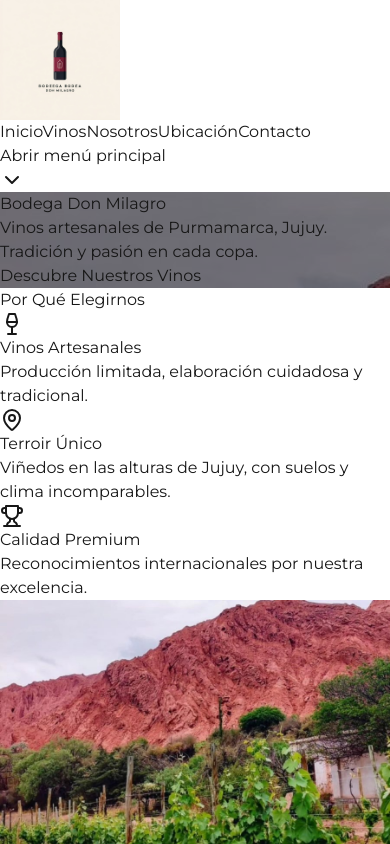
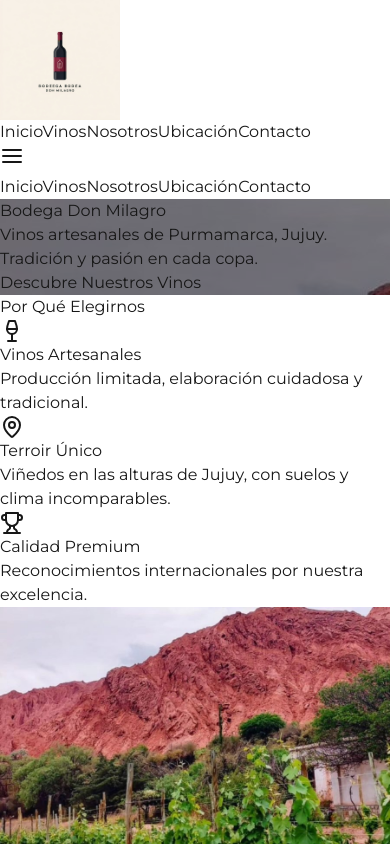
Before and after one commit to pablitomartinez/restaurante-milarock, a Next.js app: page / in a window 390 px wide. Shown: the top 844 px of the page. Built offline with nearby package versions, Linux system fonts and the light colour scheme.

Commit message:
fix: solucion a problemas de menu desplegable en modo mobile

```diff
--- a/src/app/components/Navbar.tsx
+++ b/src/app/components/Navbar.tsx
@@ -1,23 +1,69 @@
-import { ChevronDown } from "lucide-react";
+"use client";
+
+import { useState } from "react";
+import { AlignJustify, X } from "lucide-react";
 import Image from "next/image";
 import Link from "next/link";
 
 const Navbar: React.FC = () => {
+  const [isMenuOpen, setIsMenuOpen] = useState(false);
+
+  const toggleMenu = () => {
+    setIsMenuOpen(!isMenuOpen);
+  };
+
   return (
     <nav className="fixed w-full z-50 bg-gray-900/70 backdrop-blur-sm">
       <div className="max-w-7xl mx-auto px-4 sm:px-6 lg:px-8">
         <div className="flex items-center justify-between h-16">
+          {/* LOGO  */}
           <div className="flex items-center">
             <Image
               src="/logo.jpg"
               alt="Bodega Don Milagro"
-              width={120} // Ajusta el ancho según el tamaño original de tu logo
-              height={30} // Ajusta el alto según el tamaño original de tu logo
+              width={120}
+              height={30}
               className="h-12 w-auto"
             />
           </div>
+
+          {/* Desktop */}
+          <div className="flex items-center justify-between h-16">
             <div className="hidden md:block">
               <div className="ml-10 flex items-baseline space-x-4">
+                {["Inicio", "Vinos", "Nosotros", "Ubicación", "Contacto"].map(
+                  (item) => (
+                    <Link
+                      key={item}
+                      href={`#${item.toLowerCase()}`}
+                      className="text-white hover:bg-red-700 px-3 py-2 rounded-md text-sm font-medium"
+                    >
+                      {item}
+                    </Link>
+                  )
+                )}
+              </div>
+            </div>
+          </div>
+
+          {/* mobile  */}
+          <div className="md:hidden">
+            <button
+              type="button"
+              className="bg-gray-900 inline-flex items-center justify-center p-2 rounded-md text-gray-400 hover:text-white hover:bg-gray-800"
+              onClick={toggleMenu}
+            >
+              {isMenuOpen ? <X /> : <AlignJustify />}
+            </button>
+            <div
+              className={`md:hidden fixed top-16 right-0 bg-gray-900 w-full z-40 transform transition-all duration-300 ease-out ${
+                isMenuOpen
+                  ? "bopacity-100 translate-y-0"
+                  : "opacity-0 -translate-y-10 pointer-events-none"
+              }`}
+            >
+              <div className="flex flex-col items-center text-center  justify-center h-full">
+                <div className="ml-10 flex flex-col space-y-4 w-full">
                   {["Inicio", "Vinos", "Nosotros", "Ubicación", "Contacto"].map(
                     (item) => (
                       <Link
@@ -31,15 +77,7 @@ const Navbar: React.FC = () => {
                   )}
                 </div>
               </div>
-          {/* Menú móvil */}
-          <div className="md:hidden">
-            <button
-              type="button"
-              className="bg-gray-900 inline-flex items-center justify-center p-2 rounded-md text-gray-400 hover:text-white hover:bg-gray-800"
-            >
-              <span className="sr-only">Abrir menú principal</span>
-              <ChevronDown />
-            </button>
+            </div>
           </div>
         </div>
       </div>
```
Lines whose indentation alone changed are shown as unchanged.
